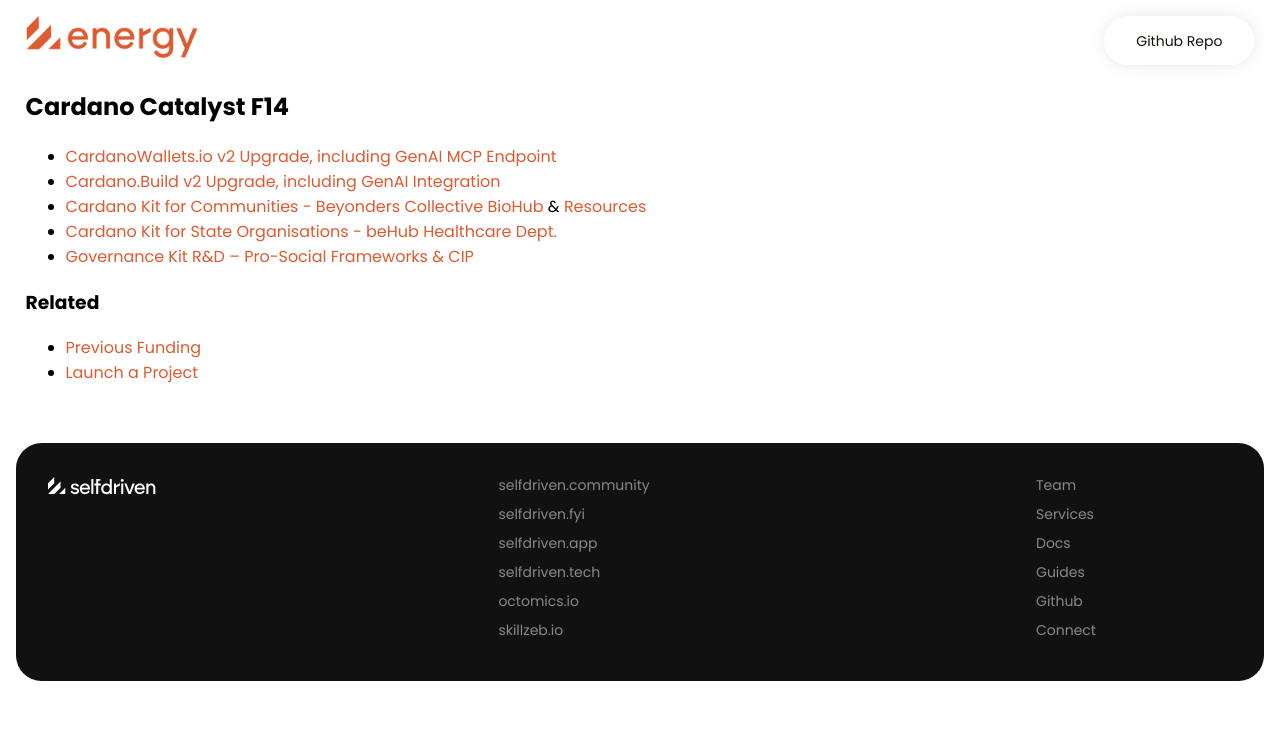
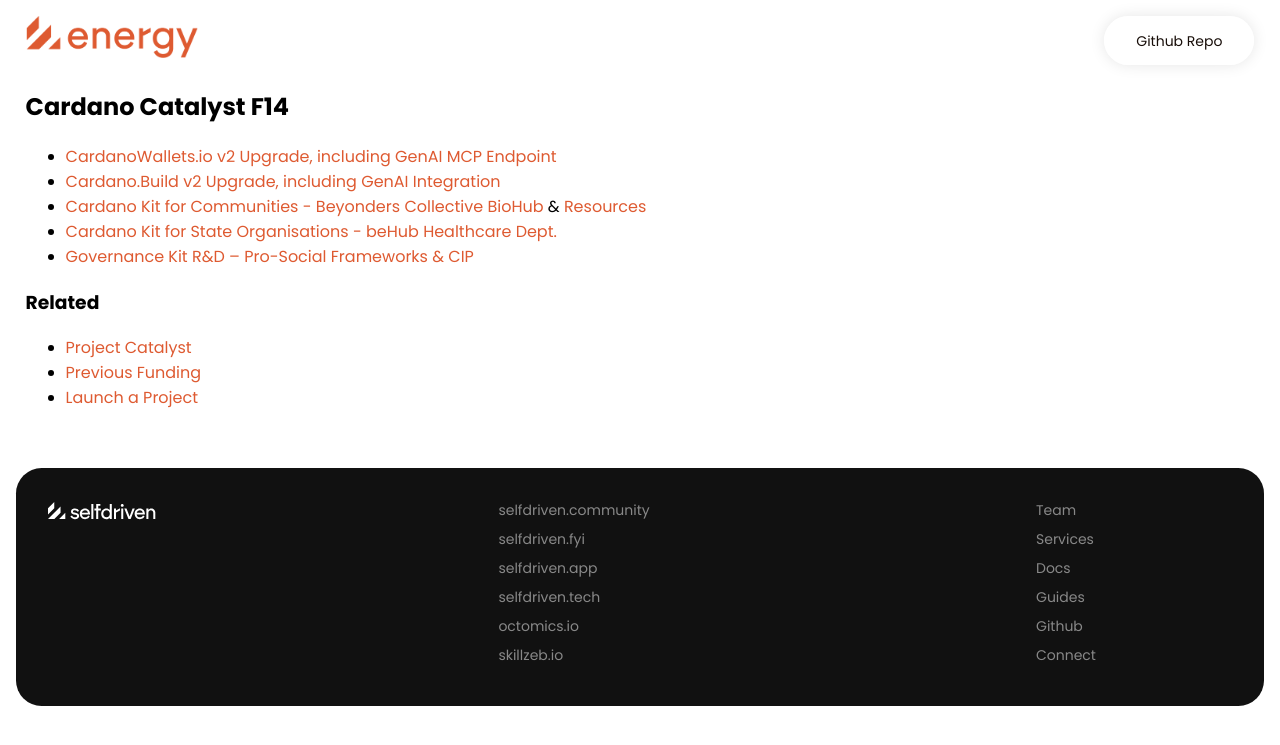
Before and after one commit to selfdriven-engagement/selfdriven-energy, a Jekyll site: the page built from docs/pages/cardano-catalyst.md, in a window 1280 px wide. Shown: the top 745 px of the page. Built offline with Jekyll 4.4.1, drawn with Linux system fonts in a browser that asks for light colours.

Commit message:
Update cardano-catalyst.md

```diff
--- a/docs/pages/cardano-catalyst.md
+++ b/docs/pages/cardano-catalyst.md
@@ -13,5 +13,6 @@ permalink: /cardano-catalyst/
 - [Governance Kit R&D – Pro-Social Frameworks & CIP](https://projectcatalyst.io/funds/14/cardano-use-cases-concepts/governance-kit-randd-pro-social-frameworks-or-cip)
 
 ### Related
+- [Project Catalyst](https://projectcatalyst.io)
 - [Previous Funding](https://selfdriven.fyi/energy)
 - [Launch a Project](https://selfdriven.fyi/launch)
```
